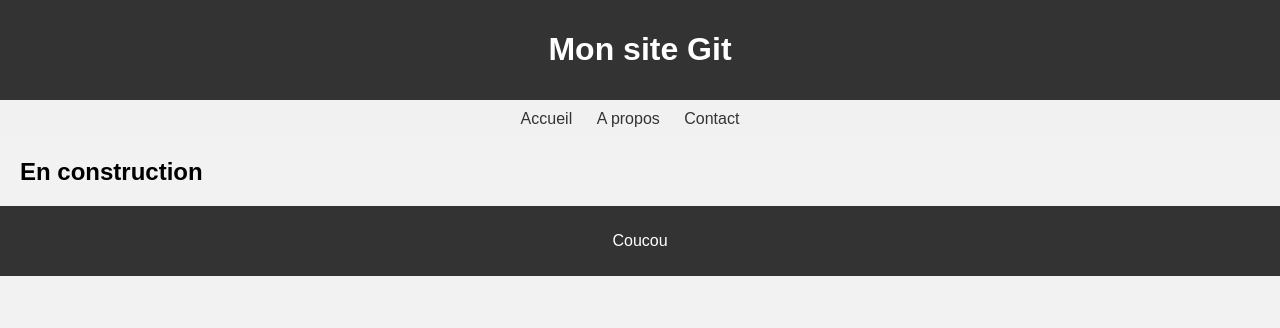
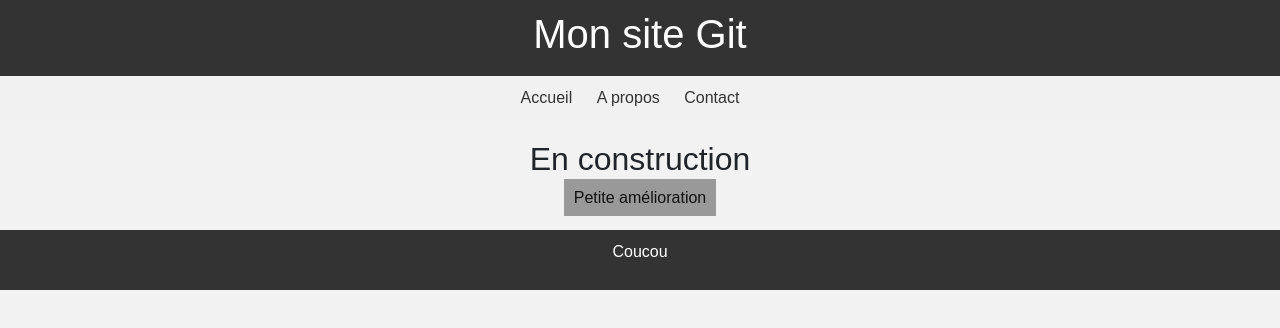
Before and after one commit to LasbouyguesBaptiste/LasbouyguesBaptiste.github.io, a plain HTML site: page index.html in a window 1280 px wide. Drawn offline with nearby package versions, Linux system fonts and the light colour scheme.

Commit message:
Premier essai

```diff
--- a/index.html
+++ b/index.html
@@ -1,7 +1,8 @@
 <!DOCTYPE html>
 <html>
   <head>
-    <title>Hello World</title>
+    <link href="https://cdn.jsdelivr.net/npm/bootstrap@5.1.3/dist/css/bootstrap.min.css" rel="stylesheet" integrity="sha384-1BmE4kWBq78iYhFldvKuhfTAU6auU8tT94WrHftjDbrCEXSU1oBoqyl2QvZ6jIW3" crossorigin="anonymous">
+    <title>LasbouygesBaptisteGit</title>
     <style>
       /* Mise en page */
       body {
@@ -42,6 +43,8 @@
       }
       section {
         margin: 20px;
+	text-align: center;
+
       }
       footer {
         background-color: #333;
@@ -49,6 +52,13 @@
         padding: 10px;
         text-align: center;
       }
+       body2  {
+	background-color: #999;
+	color: #111;
+	padding: 10px;
+	text-align: center;
+      }
+
     </style>
   </head>
   <body>
@@ -65,9 +75,16 @@
     <section>
       <h2>En construction</h2>
       </ul>
+ 	<body2>
+		Petite amélioration
+
+	</body2>
     </section>
     <footer>
       <p>Coucou</p>
     </footer>
+    <script>
+
+    </script>
   </body>
 </html>
```
